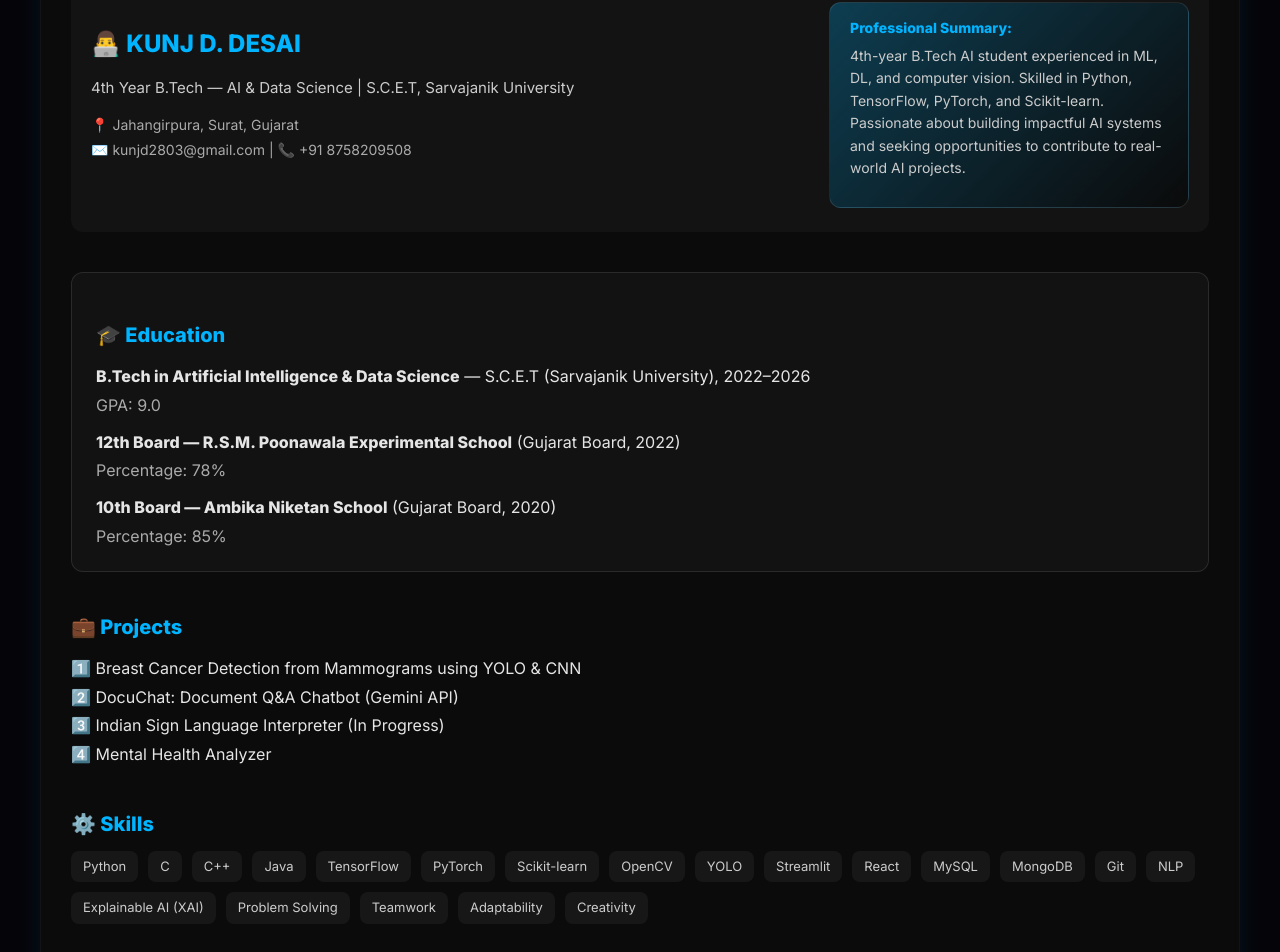
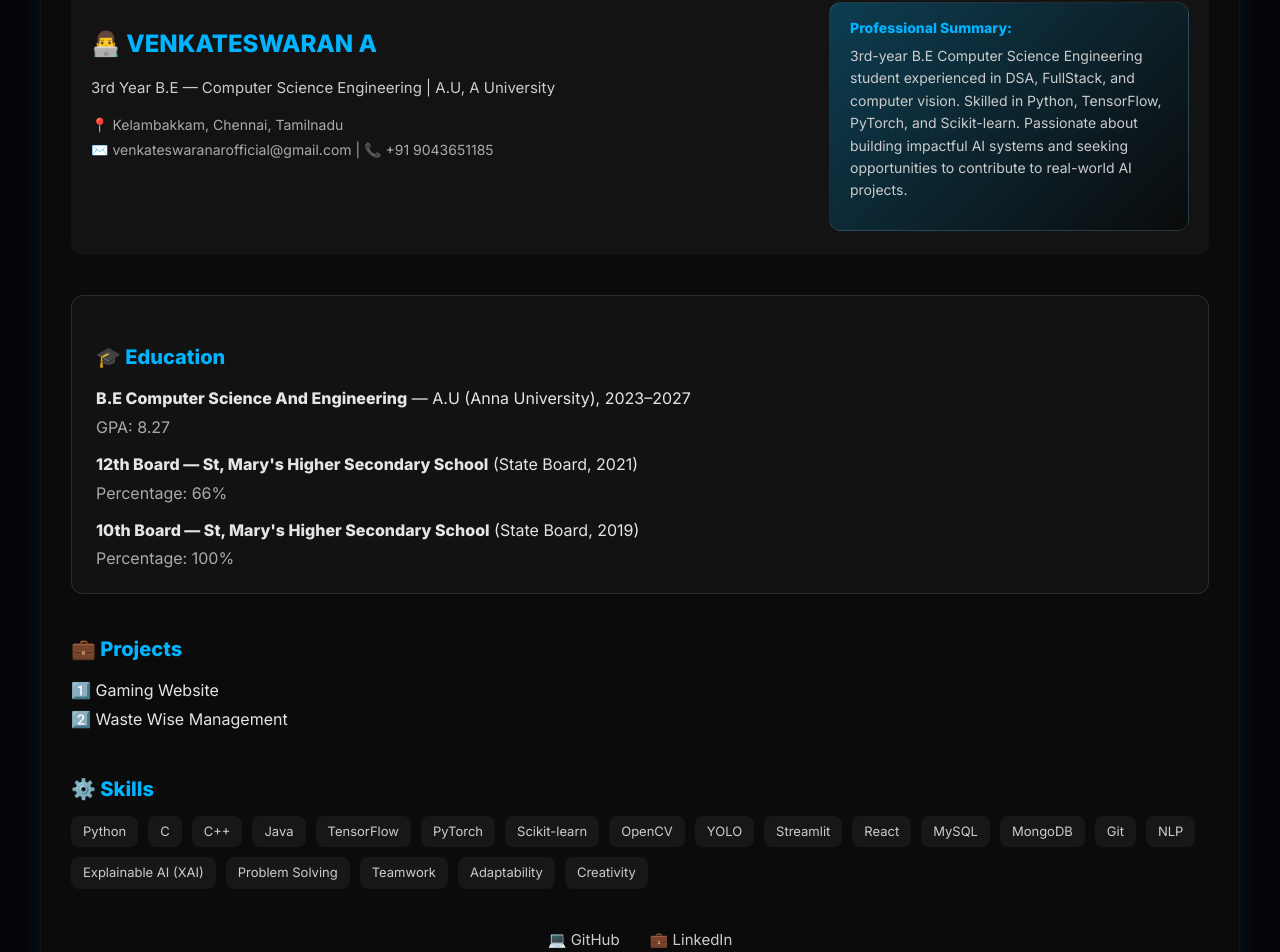
Before and after one commit to venkateswaranar2006/Venkates-Portfolio, a React (Vite) app: page /resume in a window 1280 px wide. Shown: the part 361-1313 px from the top of the page. Built offline with nearby package versions, Linux system fonts and the light colour scheme; the HTML template or start-up script is replaced by a standard one.

Commit message:
Update resume details for Venkateswaran A

```diff
--- a/src/pages/Resume.jsx
+++ b/src/pages/Resume.jsx
@@ -53,16 +53,16 @@ export default function Resume() {
         >
           <div>
             <h3 style={{ fontSize: 24, color: "#00b4ff", marginBottom: 4 }}>
-              👨‍💻 KUNJ D. DESAI
+              👨‍💻 VENKATESWARAN A
             </h3>
             <p style={{ margintop: 10, fontSize: 15, color: "#ccc" }}>
-              4th Year B.Tech — AI & Data Science | S.C.E.T, Sarvajanik University
+              3rd Year B.E — Computer Science Engineering | A.U, A University
             </p>
             <p style={{ margin: "4px 0", fontSize: 14, color: "#aaa" }}>
-              📍 Jahangirpura, Surat, Gujarat
+              📍 Kelambakkam, Chennai, Tamilnadu
             </p>
             <p style={{ margin: "4px 0", fontSize: 14, color: "#aaa" }}>
-              ✉️ kunjd2803@gmail.com | 📞 +91 8758209508
+              ✉️ venkateswaranarofficial@gmail.com | 📞 +91 9043651185
             </p>
           </div>
 
@@ -80,7 +80,7 @@ export default function Resume() {
           >
             <strong style={{ color: "#00b4ff" }}>Professional Summary:</strong>
             <p style={{ marginTop: 6, color: "#ccc" }}>
-              4th-year B.Tech AI student experienced in ML, DL, and computer vision.
+              3rd-year B.E Computer Science Engineering student experienced in DSA, FullStack, and computer vision.
               Skilled in Python, TensorFlow, PyTorch, and Scikit-learn. Passionate about
               building impactful AI systems and seeking opportunities to contribute to
               real-world AI projects.
@@ -106,19 +106,19 @@ export default function Resume() {
           </h4>
           <ul style={{ listStyle: "none", padding: 0, margin: 0, lineHeight: 1.8 }}>
             <li>
-              <strong>B.Tech in Artificial Intelligence & Data Science</strong> — S.C.E.T
-              (Sarvajanik University), 2022–2026 <br />
-              <span style={{ color: "#aaa" }}>GPA: 9.0</span>
+              <strong>B.E Computer Science And Engineering</strong> — A.U
+              (Anna University), 2023–2027 <br />
+              <span style={{ color: "#aaa" }}>GPA: 8.27</span>
             </li>
             <li style={{ marginTop: 8 }}>
-              <strong>12th Board — R.S.M. Poonawala Experimental School</strong> (Gujarat
-              Board, 2022) <br />
-              <span style={{ color: "#aaa" }}>Percentage: 78%</span>
+              <strong>12th Board — St, Mary's Higher Secondary School</strong> (State
+              Board, 2021) <br />
+              <span style={{ color: "#aaa" }}>Percentage: 66%</span>
             </li>
             <li style={{ marginTop: 8 }}>
-              <strong>10th Board — Ambika Niketan School</strong> (Gujarat Board, 2020)
+              <strong>10th Board — St, Mary's Higher Secondary School</strong> (State Board, 2019)
               <br />
-              <span style={{ color: "#aaa" }}>Percentage: 85%</span>
+              <span style={{ color: "#aaa" }}>Percentage: 100%</span>
             </li>
           </ul>
         </motion.div>
@@ -132,10 +132,8 @@ export default function Resume() {
         >
           <h4 style={{ fontSize: 20, color: "#00b4ff", marginBottom: 12 }}>💼 Projects</h4>
           <ul style={{ listStyle: "none", padding: 0, margin: 0, lineHeight: 1.8 }}>
-            <li>1️⃣ Breast Cancer Detection from Mammograms using YOLO & CNN</li>
-            <li>2️⃣ DocuChat: Document Q&A Chatbot (Gemini API)</li>
-            <li>3️⃣ Indian Sign Language Interpreter (In Progress)</li>
-            <li>4️⃣ Mental Health Analyzer</li>
+            <li>1️⃣ Gaming Website </li>
+            <li>2️⃣ Waste Wise Management </li>
           </ul>
         </motion.div>
 
@@ -198,9 +196,8 @@ export default function Resume() {
           }}
         >
           {[
-            { name: "🏆 LeetCode", link: "https://leetcode.com/u/Kunj_2803/" },
-            { name: "💻 GitHub", link: "https://github.com/kunj2803" },
-            { name: "💼 LinkedIn", link: "https://www.linkedin.com/in/kunj-desai-07717b293/" },
+            { name: "💻 GitHub", link: "https://github.com/venkateswaranar2006" },
+            { name: "💼 LinkedIn", link: "http://www.linkedin.com/in/venkateswaranarofficial" },
           ].map((site) => (
             <motion.a
               key={site.name}
```
